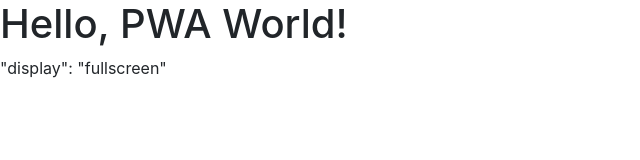
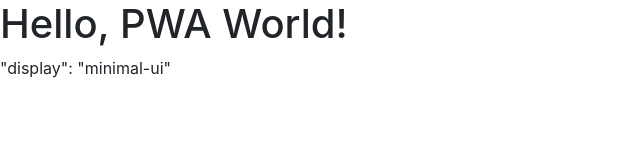
Before and after one commit to hajime-goshima/pwa-minimal, a plain HTML site: page index.html in a window 1280 px wide. Shown: the full height of the page, 0-640 px from the left. Drawn offline with nearby package versions, Linux system fonts and the light colour scheme.

Commit message:
minimal-ui

```diff
--- a/index.html
+++ b/index.html
@@ -22,7 +22,7 @@
   </head>
   <body>
     <h1>Hello, PWA World!</h1>
-    <p>"display": "fullscreen"</p>
+    <p>"display": "minimal-ui"</p>
 
     <!-- Optional JavaScript -->
     <!-- jQuery first, then Popper.js, then Bootstrap JS -->
```
Also changed, not shown: manifest.json.
